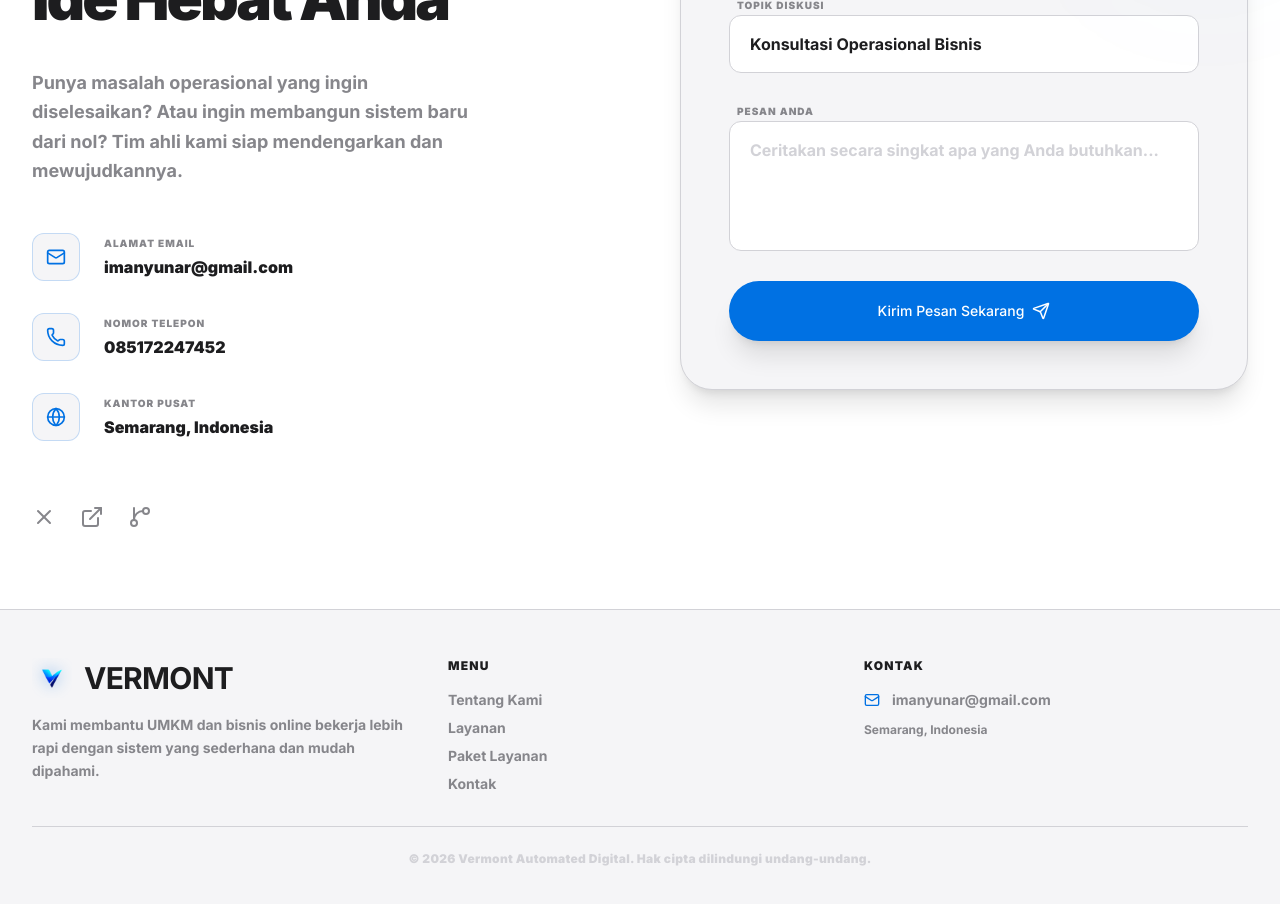
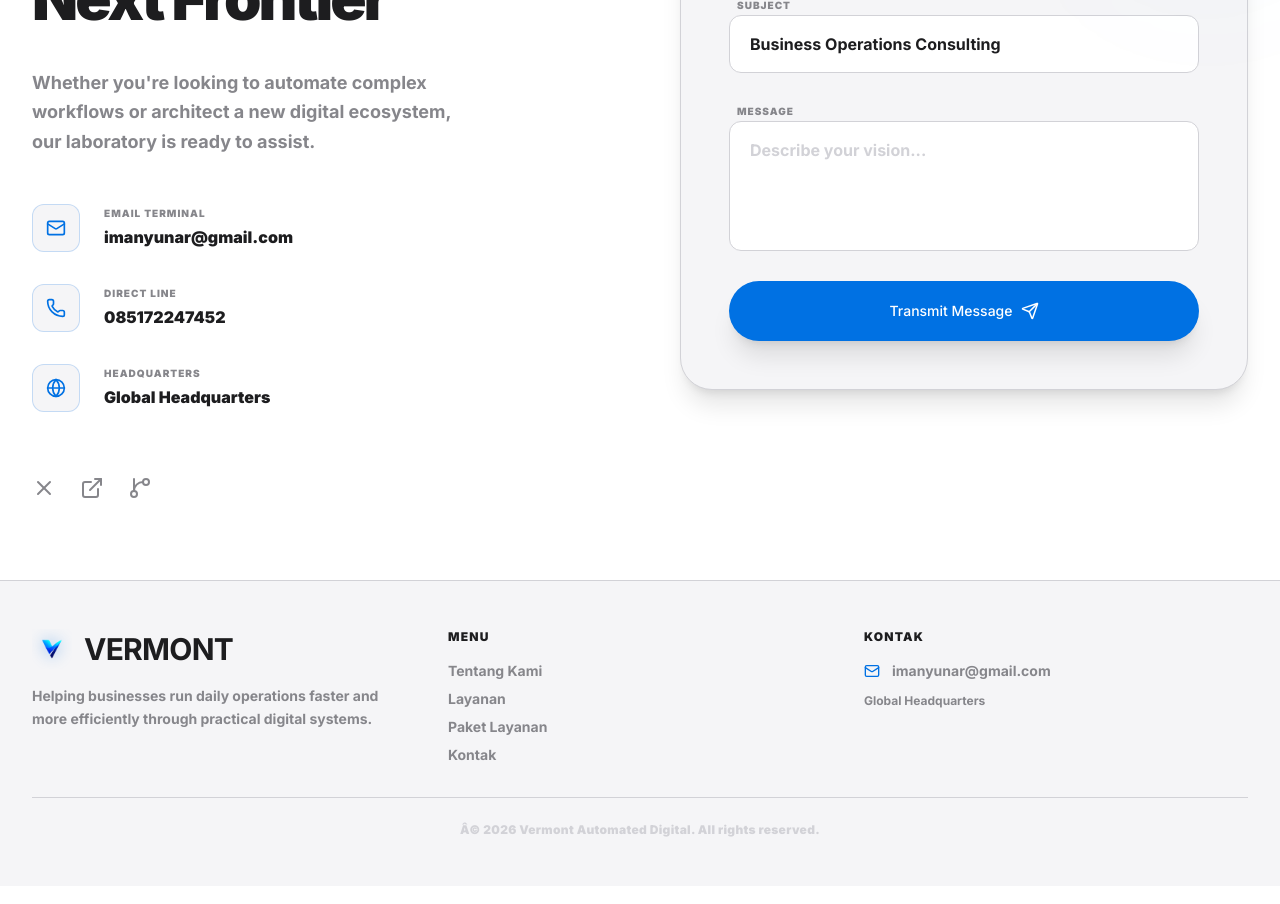
Before and after one commit to imanyunar/start, a React (Vite) app: page /contact in a window 1280 px wide. Shown: the part 340-1244 px from the top of the page. Built offline with nearby package versions, Linux system fonts and the light colour scheme.

Commit message:
feat: make email form functional and update language to global

```diff
--- a/src/components/Footer.tsx
+++ b/src/components/Footer.tsx
@@ -31,7 +31,7 @@ const Footer = () => {
               <Mail size={16} className="text-blue-primary" />
               <span>imanyunar@gmail.com</span>
             </div>
-            <p className="mt-3 text-xs font-bold text-[var(--app-muted)]">Semarang, Indonesia</p>
+            <p className="mt-3 text-xs font-bold text-[var(--app-muted)]">Global Headquarters</p>
           </div>
         </div>
 
--- a/src/features/smartflow/mockData.ts
+++ b/src/features/smartflow/mockData.ts
@@ -133,7 +133,7 @@ export const initialCustomers: Customer[] = [
   {
     id: 'c-2',
     name: 'Pak Budi',
-    segment: 'UMKM',
+    segment: 'Startup',
     notes: 'Sering ambil tempo 7 hari.',
     totalSpending: 1750000,
     repeatOrders: 7,
--- a/src/features/smartflow/types.ts
+++ b/src/features/smartflow/types.ts
@@ -34,7 +34,7 @@ export interface InventoryItem {
 export interface Customer {
   id: string;
   name: string;
-  segment: 'UMKM' | 'Retail' | 'Online Shop' | 'Cafe';
+  segment: 'Startup' | 'Retail' | 'Online Shop' | 'Cafe';
   notes: string;
   totalSpending: number;
   repeatOrders: number;
--- a/src/i18n.ts
+++ b/src/i18n.ts
@@ -13,8 +13,8 @@ i18n
       en: { translation: enTranslations },
       id: { translation: idTranslations }
     },
-    fallbackLng: 'id',
-    lng: 'id', // Set Indonesian as the primary default language
+    fallbackLng: 'en',
+    lng: 'en', // Set English as the primary default language
     interpolation: {
       escapeValue: false
     }
--- a/src/locales/en.json
+++ b/src/locales/en.json
@@ -12,8 +12,8 @@
   },
   "hero": {
     "title": "Cashflow & Company Profile Website for",
-    "subtitle": "Indonesian MSMEs",
-    "description": "Professional cashflow and company profile websites to help MSMEs manage their business more neatly, modernly, and professionally.",
+    "subtitle": "Startups & SMEs Worldwide",
+    "description": "Professional cashflow and company profile websites to help businesses manage their operations more neatly, modernly, and professionally.",
     "cta_primary": "Initialize Project",
     "cta_secondary": "Explore Solutions",
     "badge": "Next-Gen Autonomous Systems",
@@ -175,7 +175,7 @@
   },
   "smartflow": {
     "title": "Vermont SmartFlow",
-    "subtitle": "Intelligent Business Assistant for Indonesian MSMEs",
+    "subtitle": "Intelligent Business Assistant for Startups & SMEs Worldwide",
     "input_placeholder": "Type transaction... (e.g., sell chicken noodle 75k)",
     "send": "Record",
     "recent": "Recent Transactions",
--- a/src/locales/id.json
+++ b/src/locales/id.json
@@ -12,11 +12,11 @@
   },
   "hero": {
     "title": "Website Cashflow & Company Profile untuk",
-    "subtitle": "UMKM Indonesia",
-    "description": "Website cashflow dan company profile untuk membantu UMKM mengelola bisnis lebih rapi, modern, dan profesional.",
+    "subtitle": "Startup & Bisnis Global",
+    "description": "Website cashflow dan company profile untuk membantu pelaku bisnis mengelola usahanya lebih rapi, modern, dan profesional.",
     "cta_primary": "Konsultasi Gratis",
     "cta_secondary": "Lihat Layanan",
-    "badge": "Sistem Kasir & Keuangan UMKM Terpercaya",
+    "badge": "Sistem Kasir & Keuangan Bisnis Terpercaya",
     "floating_status": "Sistem Aktif",
     "floating_desc": "Otomatisasi Terjamin"
   },
@@ -50,9 +50,9 @@
   },
   "about": {
     "badge": "Tentang Kami",
-    "title": "Partner Digitalisasi UMKM Melalui",
+    "title": "Partner Digitalisasi Bisnis Global Melalui",
     "subtitle": "Sistem yang Sederhana",
-    "description": "Vermont membantu UMKM dan bisnis online di Indonesia bertransformasi digital. Kami menyediakan aplikasi kasir dan pencatatan keuangan yang mudah dipakai agar operasional harian Anda lebih ringan.",
+    "description": "Vermont membantu startup dan bisnis online secara global bertransformasi digital. Kami menyediakan aplikasi kasir dan pencatatan keuangan yang mudah dipakai agar operasional harian Anda lebih ringan.",
     "philosophy": {
       "title": "Prinsip Kami",
       "p1_title": "Bermimpi Lebih Besar",
@@ -141,7 +141,7 @@
     }
   },
   "footer": {
-    "tagline": "Kami membantu UMKM dan bisnis online bekerja lebih rapi dengan sistem yang sederhana dan mudah dipahami.",
+    "tagline": "Kami membantu berbagai startup dan bisnis online bekerja lebih rapi dengan sistem yang sederhana dan mudah dipahami.",
     "exploration": "Jelajahi",
     "contact_heading": "Hubungi Kami",
     "innovation_hub": "Pusat Layanan Kami",
@@ -211,6 +211,6 @@
   ,"home_simple": {
     "p1": "Pencatatan bisnis jadi lebih cepat tanpa ribet.",
     "p2": "Laporan harian mudah dibaca, bahkan untuk pemula.",
-    "p3": "Cocok untuk UMKM, toko online, cafe, dan retail."
+    "p3": "Cocok untuk startup, toko online, agency, dan retail global."
   }
 }
--- a/src/pages/ContactPage.tsx
+++ b/src/pages/ContactPage.tsx
@@ -1,9 +1,28 @@
+import { useState } from 'react';
 import { motion } from 'framer-motion';
 import { Mail, Phone, X, ExternalLink, GitBranch, Send, Globe } from 'lucide-react';
 import { useTranslation } from 'react-i18next';
 
 const ContactPage = () => {
   const { t } = useTranslation();
+
+  const [formData, setFormData] = useState({
+    name: '',
+    email: '',
+    subject: '',
+    message: ''
+  });
+
+  const handleChange = (e: React.ChangeEvent<HTMLInputElement | HTMLTextAreaElement | HTMLSelectElement>) => {
+    setFormData({ ...formData, [e.target.name]: e.target.value });
+  };
+
+  const handleSubmit = (e: React.FormEvent) => {
+    e.preventDefault();
+    const mailSubject = formData.subject || t('contact.form.options.ai');
+    const body = `Name: ${formData.name}\nEmail: ${formData.email}\n\nMessage:\n${formData.message}`;
+    window.location.href = `mailto:imanyunar@gmail.com?subject=${encodeURIComponent(mailSubject)}&body=${encodeURIComponent(body)}`;
+  };
 
   return (
     <div className="pt-24 min-h-screen bg-[var(--app-bg)]">
@@ -50,7 +69,7 @@ const ContactPage = () => {
                 </div>
                 <div>
                   <div className="text-[10px] font-black uppercase tracking-widest text-[var(--app-muted)] mb-1">{t('contact.info.hq_label')}</div>
-                  <div className="text-[var(--app-text)] font-black">Semarang, Indonesia</div>
+                  <div className="text-[var(--app-text)] font-black">Global Headquarters</div>
                 </div>
               </div>
             </div>
@@ -71,12 +90,16 @@ const ContactPage = () => {
             <div className="bg-[var(--app-surface)] p-8 md:p-12 rounded-[2rem] border border-[var(--app-border)] shadow-xl relative">
               <div className="absolute -top-10 -right-10 w-40 h-40 bg-blue-primary/5 blur-[80px] rounded-full"></div>
 
-              <form className="space-y-6">
+              <form className="space-y-6" onSubmit={handleSubmit}>
                 <div className="grid grid-cols-1 md:grid-cols-2 gap-6">
                   <div className="space-y-2">
                     <label className="text-[10px] font-black uppercase tracking-widest text-[var(--app-muted)] ml-2">{t('contact.form.name')}</label>
                     <input
                       type="text"
+                      name="name"
+                      value={formData.name}
+                      onChange={handleChange}
+                      required
                       className="w-full bg-[var(--app-bg)] border border-[var(--app-border)] rounded-xl px-5 py-4 text-[var(--app-text)] font-bold placeholder:text-[var(--app-faint)] focus:border-blue-primary/50 focus:bg-[var(--app-surface)] focus:outline-none transition-all"
                       placeholder={t('contact.form.placeholder_name')}
                     />
@@ -85,6 +108,10 @@ const ContactPage = () => {
                     <label className="text-[10px] font-black uppercase tracking-widest text-[var(--app-muted)] ml-2">{t('contact.form.email')}</label>
                     <input
                       type="email"
+                      name="email"
+                      value={formData.email}
+                      onChange={handleChange}
+                      required
                       className="w-full bg-[var(--app-bg)] border border-[var(--app-border)] rounded-xl px-5 py-4 text-[var(--app-text)] font-bold placeholder:text-[var(--app-faint)] focus:border-blue-primary/50 focus:bg-[var(--app-surface)] focus:outline-none transition-all"
                       placeholder="alan@turing.io"
                     />
@@ -92,16 +119,25 @@ const ContactPage = () => {
                 </div>
                 <div className="space-y-2">
                   <label className="text-[10px] font-black uppercase tracking-widest text-[var(--app-muted)] ml-2">{t('contact.form.subject')}</label>
-                  <select className="w-full bg-[var(--app-bg)] border border-[var(--app-border)] rounded-xl px-5 py-4 text-[var(--app-text)] font-bold focus:border-blue-primary/50 focus:bg-[var(--app-surface)] focus:outline-none transition-all appearance-none">
-                    <option className="bg-[var(--app-surface)]">{t('contact.form.options.ai')}</option>
-                    <option className="bg-[var(--app-surface)]">{t('contact.form.options.arch')}</option>
-                    <option className="bg-[var(--app-surface)]">{t('contact.form.options.partnership')}</option>
-                    <option className="bg-[var(--app-surface)]">{t('contact.form.options.other')}</option>
+                  <select
+                    name="subject"
+                    value={formData.subject}
+                    onChange={handleChange}
+                    className="w-full bg-[var(--app-bg)] border border-[var(--app-border)] rounded-xl px-5 py-4 text-[var(--app-text)] font-bold focus:border-blue-primary/50 focus:bg-[var(--app-surface)] focus:outline-none transition-all appearance-none"
+                  >
+                    <option value={t('contact.form.options.ai')} className="bg-[var(--app-surface)]">{t('contact.form.options.ai')}</option>
+                    <option value={t('contact.form.options.arch')} className="bg-[var(--app-surface)]">{t('contact.form.options.arch')}</option>
+                    <option value={t('contact.form.options.partnership')} className="bg-[var(--app-surface)]">{t('contact.form.options.partnership')}</option>
+                    <option value={t('contact.form.options.other')} className="bg-[var(--app-surface)]">{t('contact.form.options.other')}</option>
                   </select>
                 </div>
                 <div className="space-y-2">
                   <label className="text-[10px] font-black uppercase tracking-widest text-[var(--app-muted)] ml-2">{t('contact.form.message')}</label>
                   <textarea
+                    name="message"
+                    value={formData.message}
+                    onChange={handleChange}
+                    required
                     rows={4}
                     className="w-full bg-[var(--app-bg)] border border-[var(--app-border)] rounded-xl px-5 py-4 text-[var(--app-text)] font-bold placeholder:text-[var(--app-faint)] focus:border-blue-primary/50 focus:bg-[var(--app-surface)] focus:outline-none transition-all resize-none"
                     placeholder={t('contact.form.placeholder_message')}
--- a/src/pages/SmartFlowPage.tsx
+++ b/src/pages/SmartFlowPage.tsx
@@ -252,7 +252,7 @@ function SmartFlowPage() {
       <aside className="fixed left-0 top-0 hidden h-screen w-72 flex-col border-r border-[var(--app-border)] bg-[var(--app-surface)] p-7 lg:flex">
         <div className="mb-10">
           <Logo />
-          <p className="mt-4 text-xs font-bold text-[var(--app-muted)]">Sistem Operasional Bisnis untuk UMKM Indonesia</p>
+          <p className="mt-4 text-xs font-bold text-[var(--app-muted)]">Sistem Operasional Bisnis Global</p>
         </div>
         <nav className="space-y-1">
           {navItems.map((item) => (
@@ -370,7 +370,7 @@ function SmartFlowPage() {
                 <p className="text-xs font-black uppercase tracking-[0.2em] opacity-75">Input Bahasa Sehari-hari</p>
                 <h2 className="mt-2 text-3xl font-black tracking-tight md:text-4xl">Catat Bisnis Pakai Bahasa Sehari-hari</h2>
               </div>
-              <div className="rounded-2xl bg-white/15 px-4 py-2 text-xs font-black">UMKM | TikTok Shop | Shopee | Cafe | Retail</div>
+              <div className="rounded-2xl bg-white/15 px-4 py-2 text-xs font-black">Startup | E-Commerce | Retail | Agency | Cafe</div>
             </div>
             <div className="grid gap-3 md:grid-cols-[1fr_auto]">
               <textarea
```
